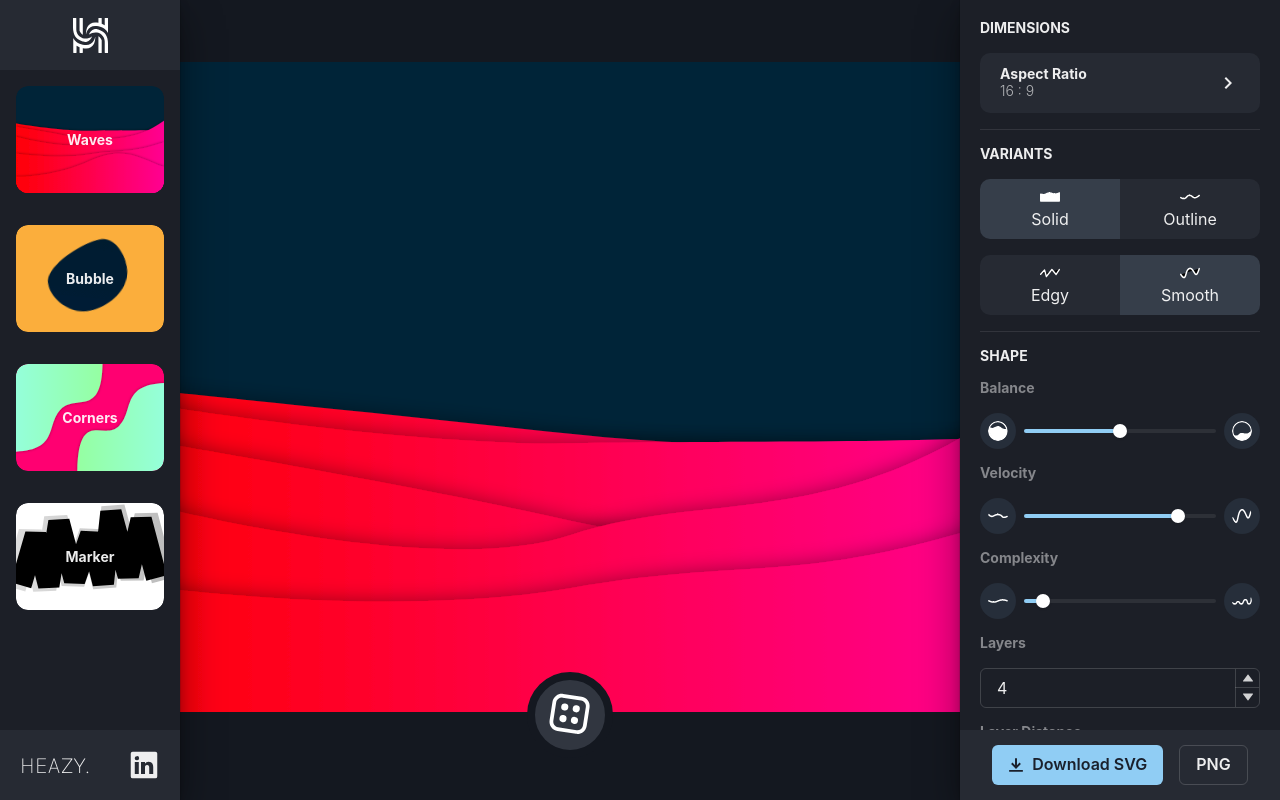
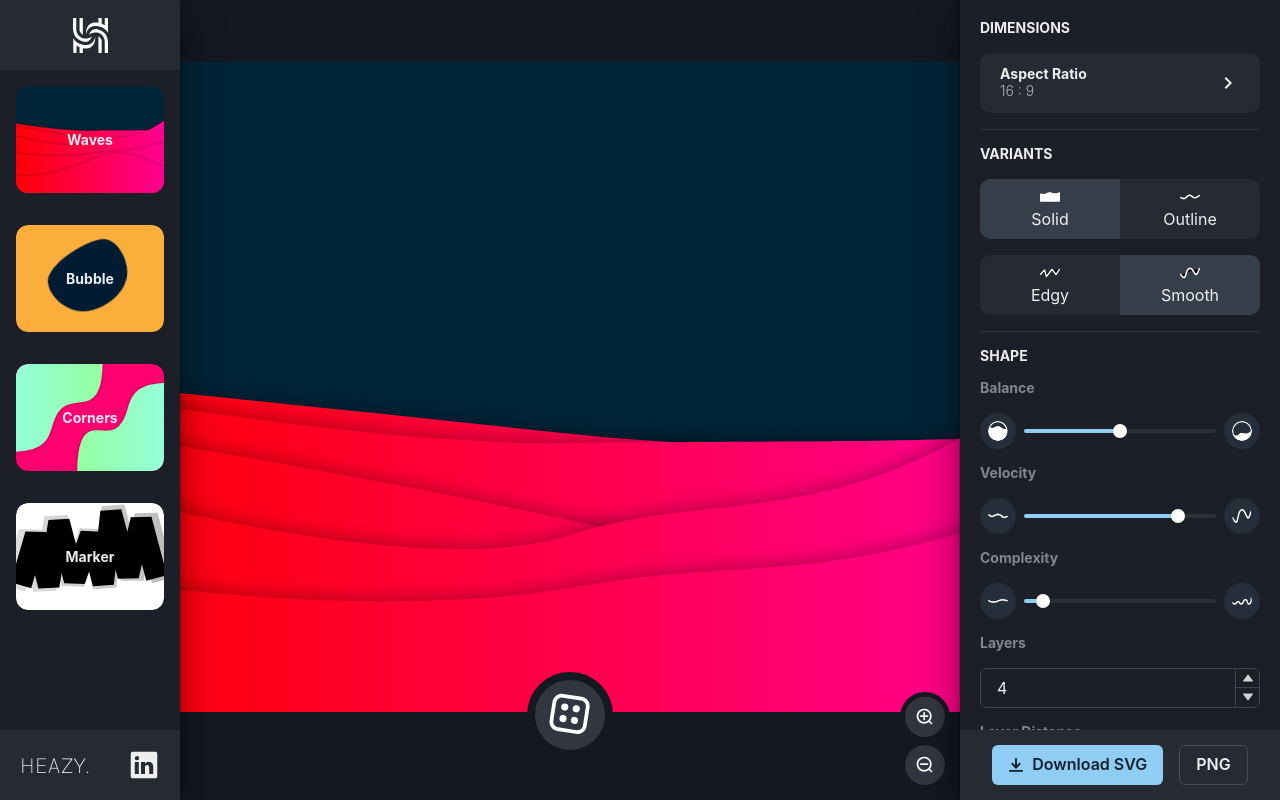
Before and after one commit to MaximBuz/heazy-svg-creator, a React (Create React App) app: page / in a window 1280 px wide. Built offline with nearby package versions, Linux system fonts and the light colour scheme.

Commit message:
added zoom buttons and loader animation

```diff
--- a/src/App.tsx
+++ b/src/App.tsx
@@ -9,7 +9,7 @@ import StackedWave from './components/Waves';
 import Corners from './components/Corners';
 
 // Design
-import { Flex, Container, Circle } from '@chakra-ui/react';
+import { Flex, Container, Circle, Box, Icon } from '@chakra-ui/react';
 import Lottie from 'lottie-react';
 import LogoAnimation from './LogoAnimation.json';
 
@@ -29,6 +29,7 @@ import CornerOptions from './components/RightMenu/Corners/CornerOptions';
 import Marker from './components/Marker';
 import useMarkerOptions from './utils/customHooks/useMarkerOptions';
 import MarkerOptions from './components/RightMenu/Marker/MarkerOptions';
+import SliderIconWrapper from './components/RightMenu/SliderIconWrapper';
 
 function App() {
   /* --------- RANDOMNESS STATE --------- */
@@ -94,11 +95,18 @@ function App() {
 
   /* --------- SHOW ANIMATION ON INITIAL RENDER --------- */
   const [initialAnimation, setInitialAnimation] = useState<boolean>(true);
+  const [isVisible, setIsVisible] = useState<number>(1);
 
   useEffect(() => {
-    setTimeout(() => {
-      setInitialAnimation(false);
-    }, 5000);
+    (async () => {
+      await setTimeout(() => {
+        setIsVisible(0);
+      }, 2000);
+
+      await setTimeout(() => {
+        setInitialAnimation(false);
+      }, 4000);
+    })();
   }, []);
 
   return (
@@ -120,6 +128,8 @@ function App() {
             left: ' 50%',
             top: '50%',
             transform: 'translate(-50%, -50%)',
+            opacity: isVisible,
+            transition: 'all 1s ease',
           }}
         >
           <Lottie
@@ -176,6 +186,47 @@ function App() {
           </Circle>
         </Container>
 
+        {/* ------ ZOOM BUTTONS ----- */}
+        <Flex position="absolute" gap="8px" direction="column" bottom="15px" right="335px" id="testing">
+          <Icon
+            as="button"
+            onClick={() => {}}
+            boxSize="10"
+            viewBox="0 0 24 24"
+            rounded="full"
+            outline="5px solid #141820"
+            p="2.5"
+            bg="#313640"
+            transition="0.2s"
+            _hover={{ background: '#373d48', cursor: 'pointer', transform: 'scale(1.1)' }}
+          >
+            <path
+              xmlns="http://www.w3.org/2000/svg"
+              fill="white"
+              d="M15,10H12V7a1,1,0,0,0-2,0v3H7a1,1,0,0,0,0,2h3v3a1,1,0,0,0,2,0V12h3a1,1,0,0,0,0-2Zm6.71,10.29L18,16.61A9,9,0,1,0,16.61,18l3.68,3.68a1,1,0,0,0,1.42,0A1,1,0,0,0,21.71,20.29ZM11,18a7,7,0,1,1,7-7A7,7,0,0,1,11,18Z"
+            />
+          </Icon>
+
+          <Icon
+            as="button"
+            onClick={() => {}}
+            boxSize="10"
+            viewBox="0 0 24 24"
+            rounded="full"
+            outline="5px solid #141820"
+            p="2.5"
+            bg="#313640"
+            transition="0.2s"
+            _hover={{ background: '#373d48', cursor: 'pointer', transform: 'scale(1.1)' }}
+          >
+            <path
+              xmlns="http://www.w3.org/2000/svg"
+              fill="white"
+              d="M21.71,20.29,18,16.61A9,9,0,1,0,16.61,18l3.68,3.68a1,1,0,0,0,1.42,0A1,1,0,0,0,21.71,20.29ZM11,18a7,7,0,1,1,7-7A7,7,0,0,1,11,18Zm4-8H7a1,1,0,0,0,0,2h8a1,1,0,0,0,0-2Z"
+            />
+          </Icon>
+        </Flex>
+
         {/* ------ RIGHT MENU ----- */}
         <RightMenu
           onClick={downloadSVG}
```
Also changed, not shown: src/report/report.json (added, +1 -0 lines).
